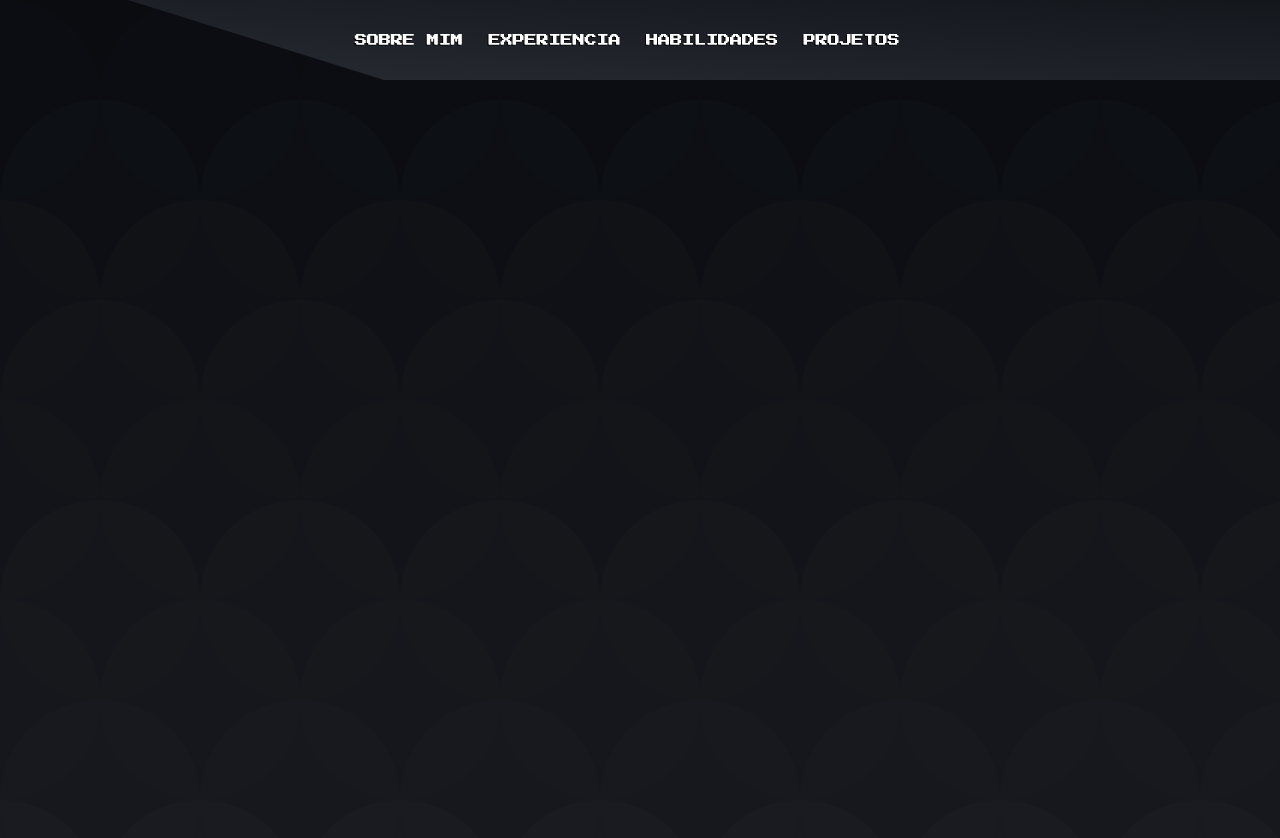
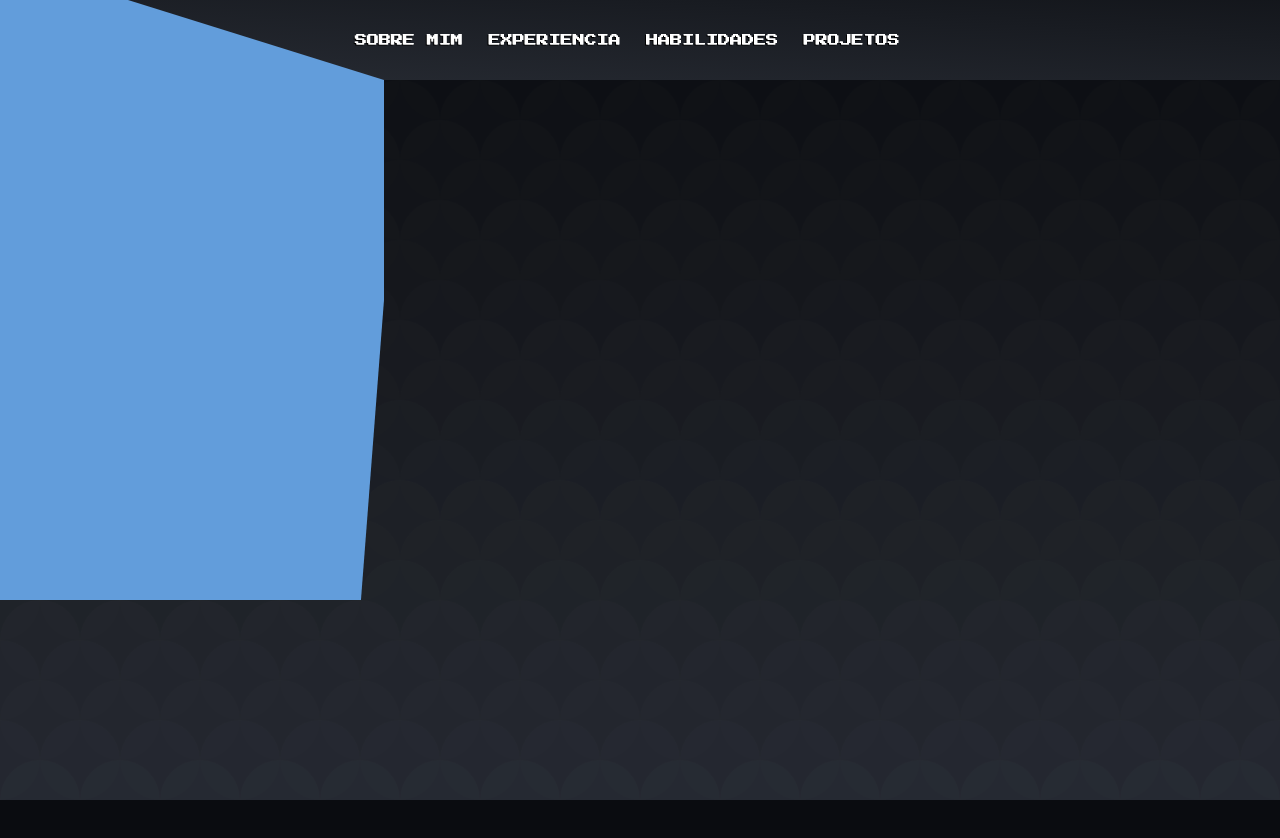
Before and after one commit to AdrianusVieira/portfolio, a plain HTML site: page index.html in a window 1280 px wide. Shown: the top 838 px of the page. After the commit the page ends 800 px from the top, so only its background shows below. Drawn offline with nearby package versions, Linux system fonts and the light colour scheme.

Commit message:
feat: header sobrepondo

```diff
--- a/index.html
+++ b/index.html
@@ -30,12 +30,14 @@
       <a class="header-text">HABILIDADES</a>
       <a class="header-text">PROJETOS</a>
     </header>
-    <div class="photo-area"></div>
-    <div class="sobre-text"></div>
+    <div class="first-quadrant">
+      <div class="photo-area"></div>
+      <div class="sobre-text"></div>
+    </div>
     <script>
       window.addEventListener("scroll", function () {
         var header = document.querySelector("header");
-        header.classList.toggle("scrolled", window.scrollY > 0);
+        header.classList.toggle("scrolled", window.scrollY > 2);
       });
     </script>
   </body>
--- a/style.css
+++ b/style.css
@@ -18,7 +18,6 @@ body {
   display: flex;
   flex-direction: column;
   justify-content: flex-start;
-  height: 2000px;
 }
 .header {
   position: fixed;
@@ -45,6 +44,7 @@ body {
   color: var(--branco);
   font-size: 12px;
   text-shadow: 0.5px -0.5px 0 #fff, -1px 1px 0 #000;
+  z-index: 1;
 }
 /* Estilização do header quando o usuário rolar a página */
 .header.scrolled {
@@ -63,6 +63,20 @@ body {
   cursor: pointer;
   color: var(--secundaria);
   text-shadow: 0.5px -0.5px 0 var(--secundaria), -1px 1px 0 #000;
+}
+.first-quadrant{
+  width: 100%;
+  display: flex;
+  flex-direction: row;
+}
+.photo-area{
+  width: 30%;
+  clip-path: polygon(0 0, 100% 0, 100% 50%, 94% 100%, 0 100%, 0 49%);
+  background-color: #629ddb;
+  height: 600px;
+}
+.sobre-text{
+  width: 70%;
 }
 @media (max-width: 1200px) and (min-width: 750px) {
   .header {
```
